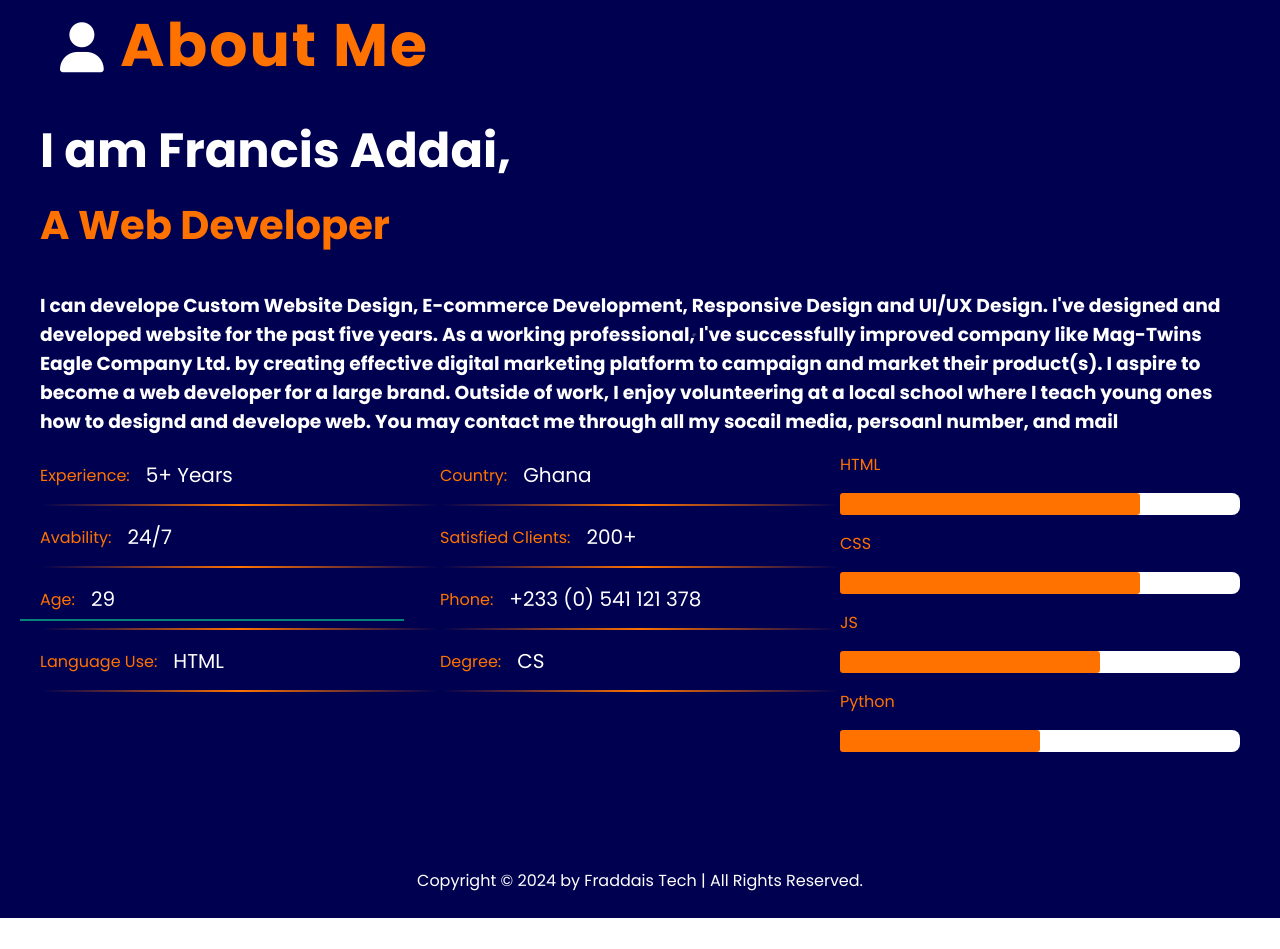
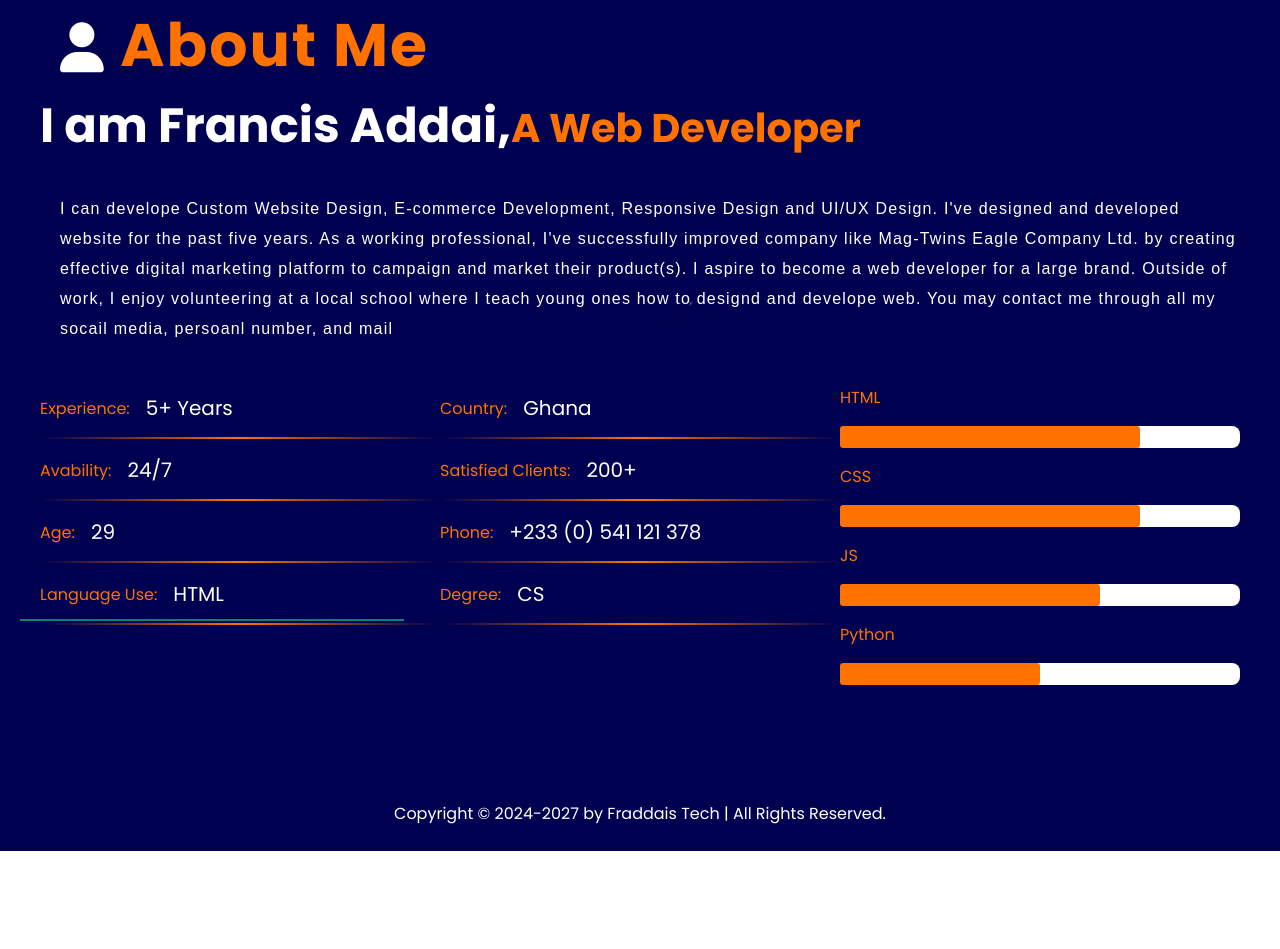
Before and after one commit to FRADDAIS/fraddais, a plain HTML site: page aboutus.html in a window 1280 px wide. Shown: the part 183-1132 px from the top of the page. After the commit the page ends 1065 px from the top, so only its background shows below. Drawn offline with Linux system fonts and the light colour scheme.

Commit message:
Add files via upload

```diff
--- a/aboutus.html
+++ b/aboutus.html
@@ -30,9 +30,9 @@
 
 
         <h1 class="head_text1">
-        <i class="fa-solid fa-user"></i> </i><span>About Me</span></h1> <br>
-        <h2 class="head_text2">I am Francis Addai, <br> <span>A Web Developer</span></h2>
-                        <h3> I can develope Custom Website Design, E-commerce Development, Responsive Design and UI/UX Design. I've designed and developed website for the past five years. As a working professional, I've successfully improved company like Mag-Twins Eagle Company Ltd. by creating effective digital marketing platform to campaign and market their product(s). I aspire to become a web developer for a large brand. Outside of work, I enjoy volunteering at a local school where I teach young ones how to designd and develope web. You may contact me through all my socail media, persoanl number, and mail </h3>
+        <i class="fa-solid fa-user"></i></i> <span>About Me</span> <br>
+        <h2 class="head_text2">I am Francis Addai,<span>A Web Developer</span></h2>
+                        <p class="par"> I can develope Custom Website Design, E-commerce Development, Responsive Design and UI/UX Design. I've designed and developed website for the past five years. As a working professional, I've successfully improved company like Mag-Twins Eagle Company Ltd. by creating effective digital marketing platform to campaign and market their product(s). I aspire to become a web developer for a large brand. Outside of work, I enjoy volunteering at a local school where I teach young ones how to designd and develope web. You may contact me through all my socail media, persoanl number, and mail </p>
 
                         <div class="about_row">
                             <div class="about_col">
@@ -106,7 +106,7 @@
                     <br><br><br>
                     <div class="footer">
       <div class="footer-text">
-        <p>Copyright &copy; 2024 by Fraddais Tech | All Rights Reserved.</p>
+        <p>Copyright &copy; 2024-2027 by Fraddais Tech | All Rights Reserved.</p>
       </div>
     </div>
                  </div>
```
Also changed, not shown: contactus.html (+1 -1 lines), gallerys.html (+1 -1 lines), index.html (+5 -8 lines), services.html (+1 -1 lines).
